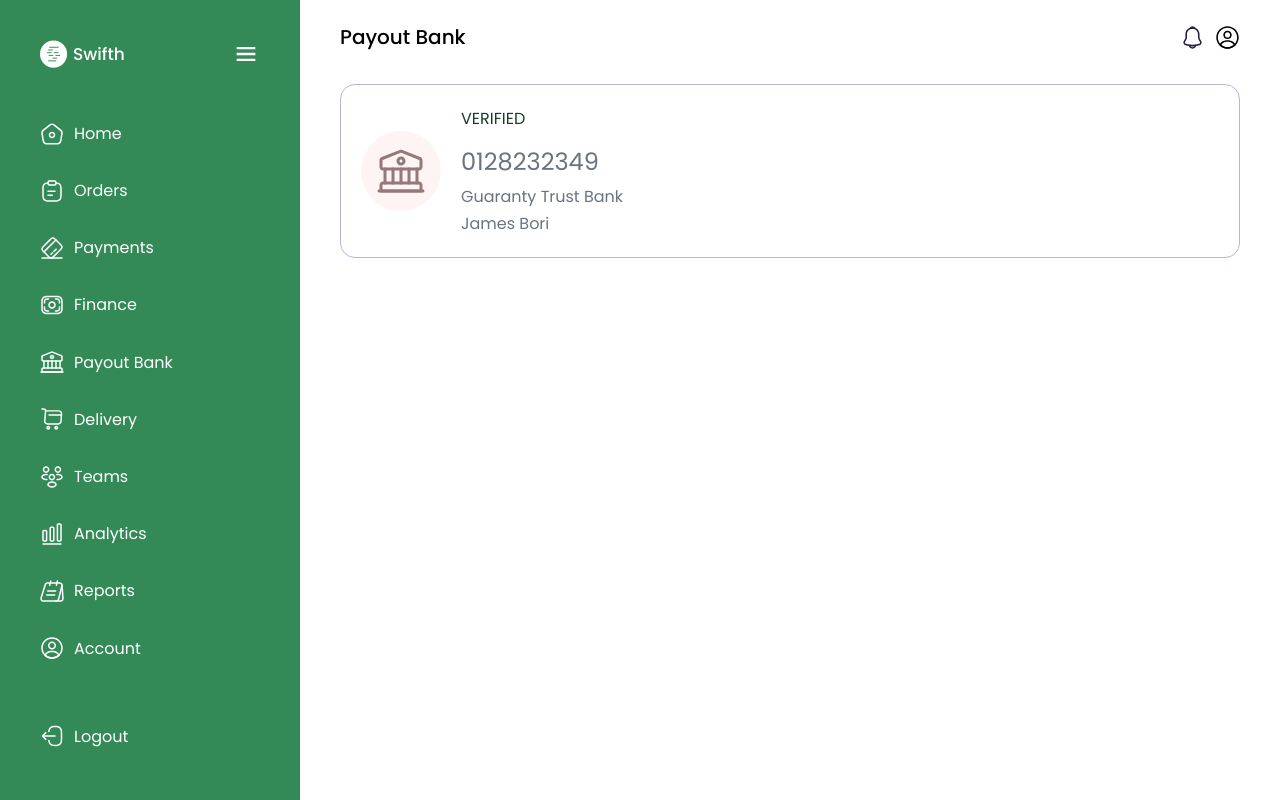
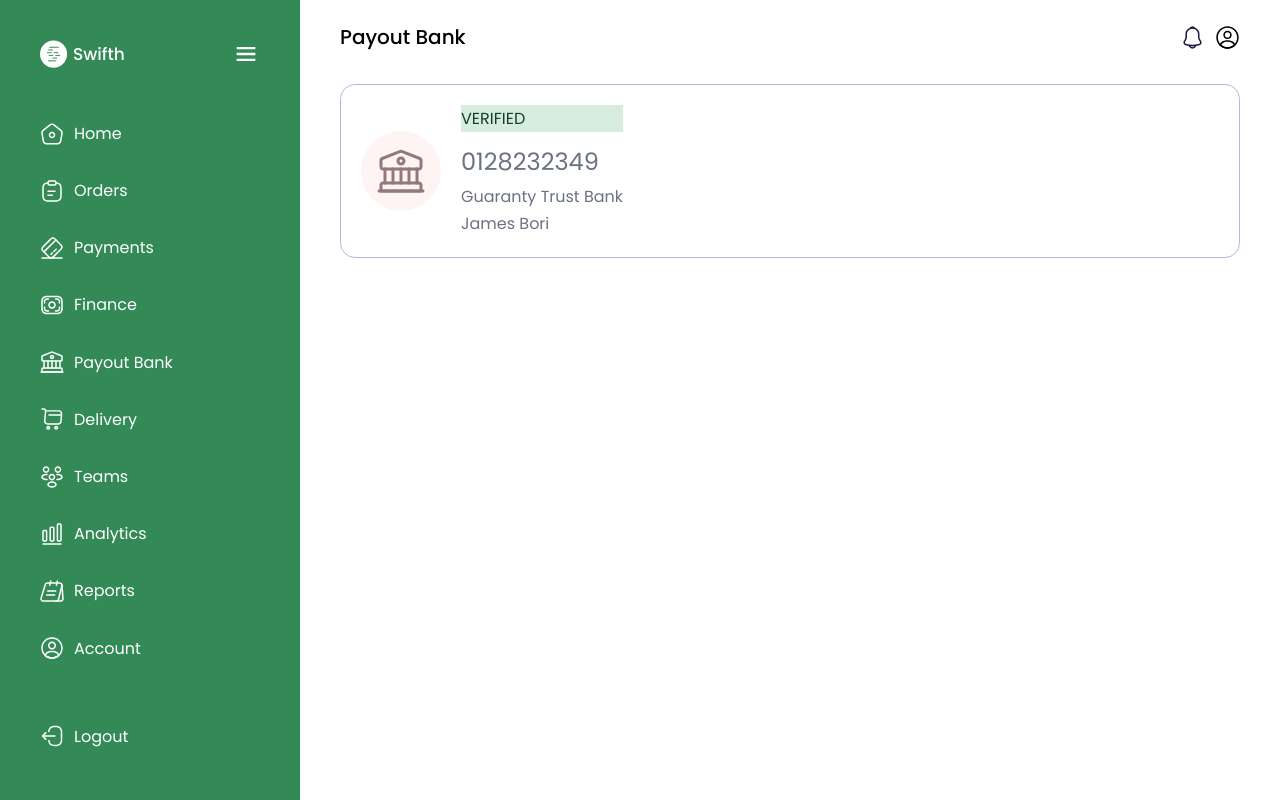
Before and after one commit to projects-for-clients/swifth, a React (Vite) app: page /dashboard/payoutBank in a window 1280 px wide. Built offline with nearby package versions, Linux system fonts and the light colour scheme.

Commit message:
working on payout bank

```diff
--- a/src/pages/PayoutBank.tsx
+++ b/src/pages/PayoutBank.tsx
@@ -23,7 +23,9 @@ function PayoutBank() {
             <div className="flex items-center gap-8">
               <img src="/icons/payoutBank.svg" alt="" className="w-[8rem]" />
               <div className=" text-gray-500 grid items-center gap-4">
-                <p className="uppercase text-[#144024]">verified</p>
+                <p className="uppercase text-[#144024] bg-[#D6ECDE]">
+                  verified
+                </p>
                 <div>
                   <p className="text-[2.4rem]">0128232349</p>
                   <p className="">Guaranty Trust Bank</p>
```
Also changed, not shown: tailwind.config.cjs (line endings or trailing spaces).
